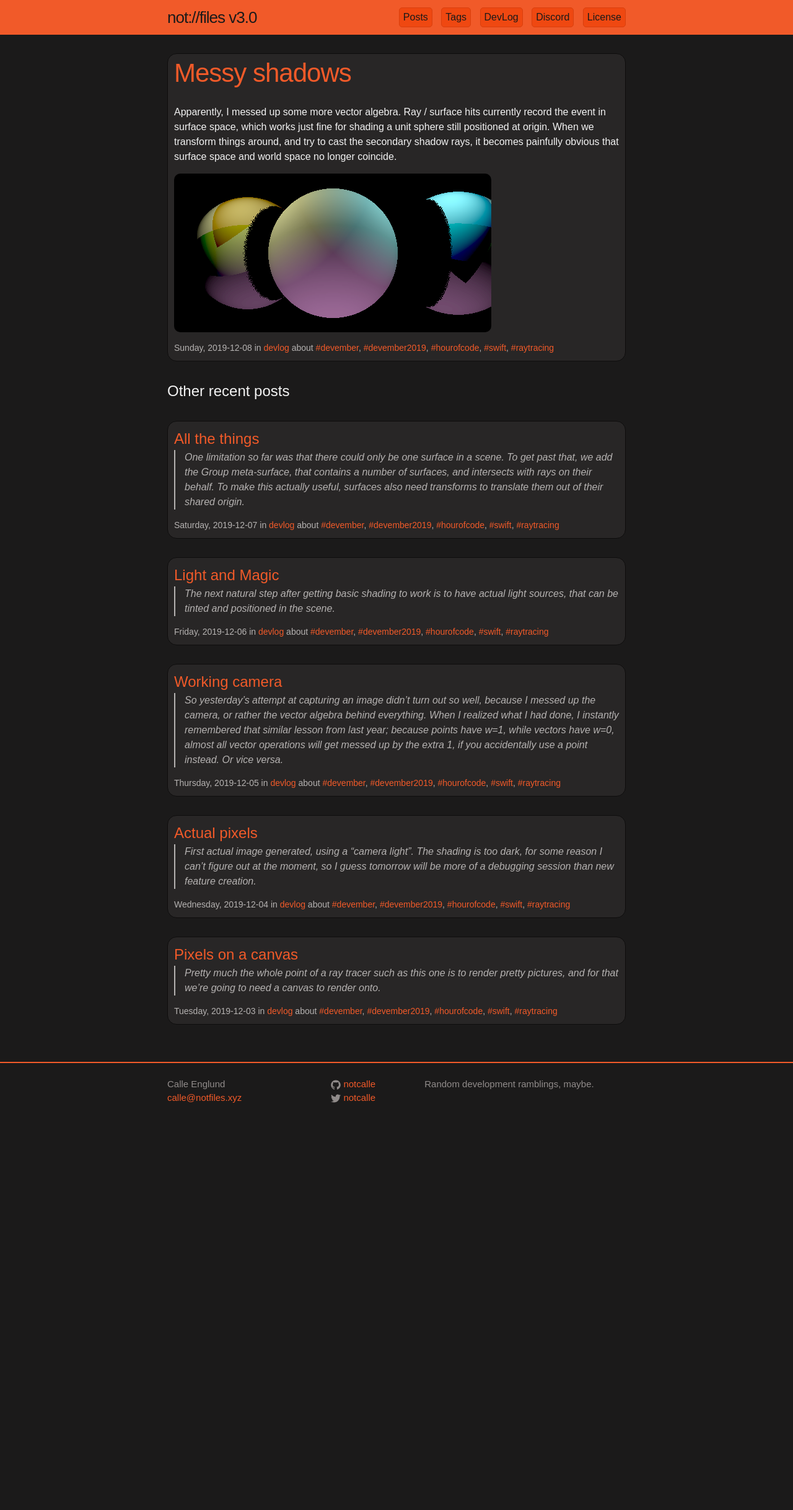
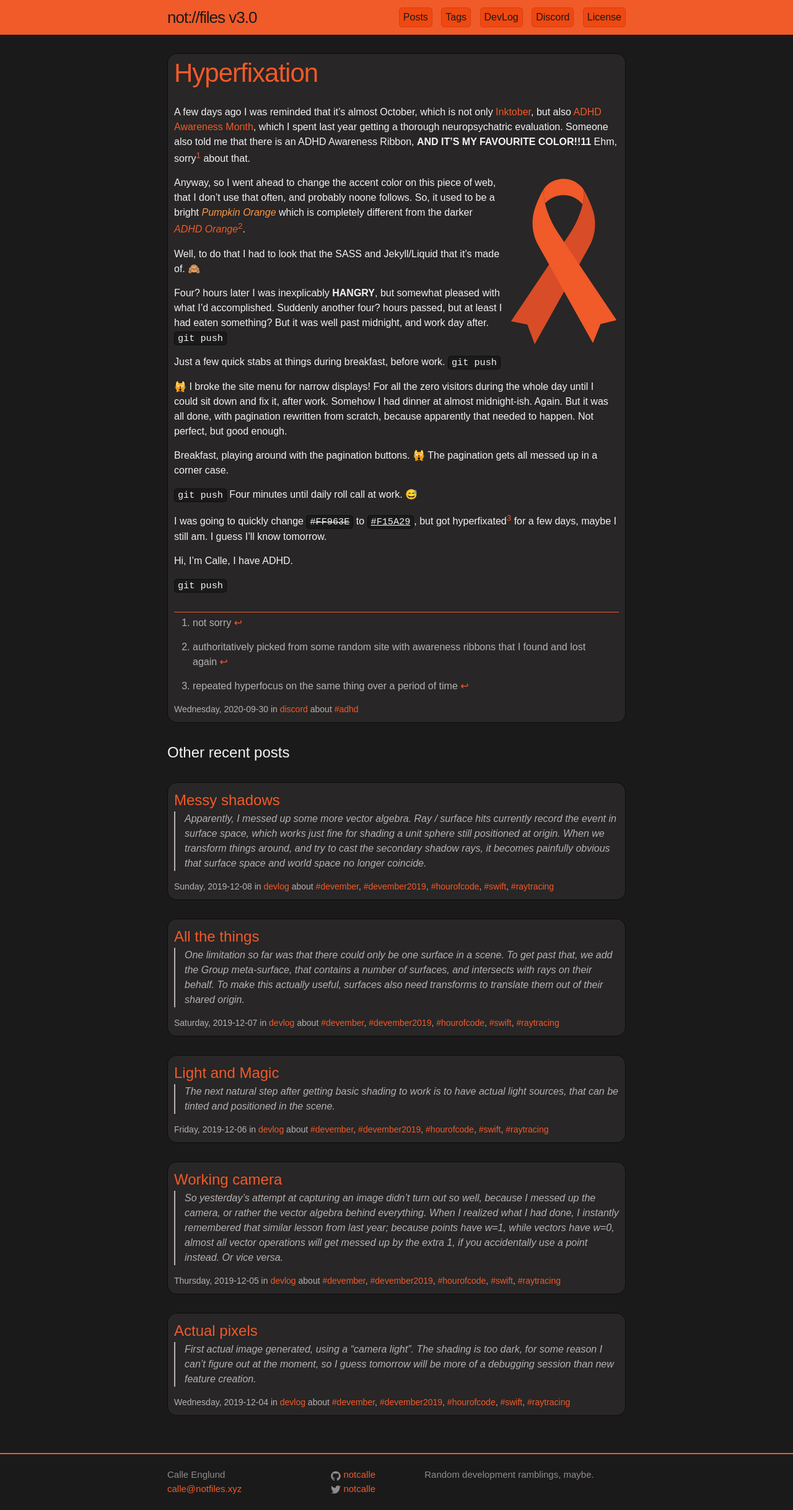
Before and after one commit to notCalle/notcalle.github.io, a Jekyll site: the page built from index.html, in a window 1280 px wide. Shown: the whole page at 62% size. Built offline with Jekyll 4.4.1, drawn with Linux system fonts in a browser that asks for light colours; emoji names are drawn with the system emoji font; before the commit the page ends 1805 px from its top, so only the background shows below that.

Commit message:
Out myself

```diff
--- /dev/null
+++ b/_posts/2020-09-30-hyperfixation.md
@@ -0,0 +1,37 @@
+---
+layout: post
+title: Hyperfixation
+category: discord
+tags:
+- adhd
+date: 2020-09-30 18:27 +0200
+---
+A few days ago I was reminded that it's almost October, which is not only [Inktober], but also [ADHD Awareness Month], which I spent last year getting a thorough neuropsychatric evaluation. Someone also told me that there is an ADHD Awareness Ribbon, **AND IT'S MY FAVOURITE COLOR!!11** Ehm, sorry[^2] about that.
+
+![ADHD Orange Ribbon](/img/orange-ribbon.svg){:.right.max25}
+
+Anyway, so I went ahead to change the accent color on this piece of web, that I don't use that often, and probably noone follows. So, it used to be a bright _Pumpkin Orange_{:style="color: #FF963E"} which is completely different from the darker _ADHD Orange_{:style="color: #F15A29"}[^1].
+
+Well, to do that I had to look that the SASS and Jekyll/Liquid that it's made of. :see_no_evil:
+
+Four? hours later I was inexplicably **HANGRY**, but somewhat pleased with what I'd accomplished. Suddenly another four? hours passed, but at least I had eaten something? But it was well past midnight, and work day after. `git push`
+
+Just a few quick stabs at things during breakfast, before work. `git push`
+
+:scream_cat: I broke the site menu for narrow displays! For all the zero visitors during the whole day until I could sit down and fix it, after work. Somehow I had dinner at almost midnight-ish. Again. But it was all done, with pagination rewritten from scratch, because apparently that needed to happen. Not perfect, but good enough.
+
+Breakfast, playing around with the pagination buttons. :scream_cat: The pagination gets all messed up in a corner case.
+
+`git push` Four minutes until daily roll call at work. :sweat_smile:
+
+I was going to quickly change <del>`#FF963E`</del> to <ins>`#F15A29`</ins>, but got hyperfixated[^3] for a few days, maybe I still am. I guess I'll know tomorrow.
+
+Hi, I'm Calle, I have ADHD.
+
+`git push`
+
+[Inktober]: https://twitter.com/inktober
+[ADHD Awareness Month]: https://duckduckgo.com/?q=adhd+awareness+month+color&t=h_&ia=web
+[^1]: authoritatively picked from some random site with awareness ribbons that I found and lost again
+[^2]: not sorry
+[^3]: repeated hyperfocus on the same thing over a period of time
--- a/_sass/_layout.scss
+++ b/_sass/_layout.scss
@@ -237,11 +237,22 @@ div.post-link {
         margin-bottom: 0.5em;
     }
 
-    @include media-query($on-palm) {
-       .left .right {
-           float: none;
-       }
-   }
+    .max25 { max-width: 25%; }
+    .max50 { max-width: 50%; }
+
+   //  @include media-query($on-palm) {
+   //     .left .right {
+   //         float: none;
+   //     }
+   // }
+
+}
+
+.footnotes {
+    border-top: thin solid $brand-color;
+    padding-top: 5px;
+    color: $text-color-dark;
+    margin-top: $spacing-unit;
 }
 
 .pagination {
```
Also changed, not shown: img/orange-ribbon.svg (added).
